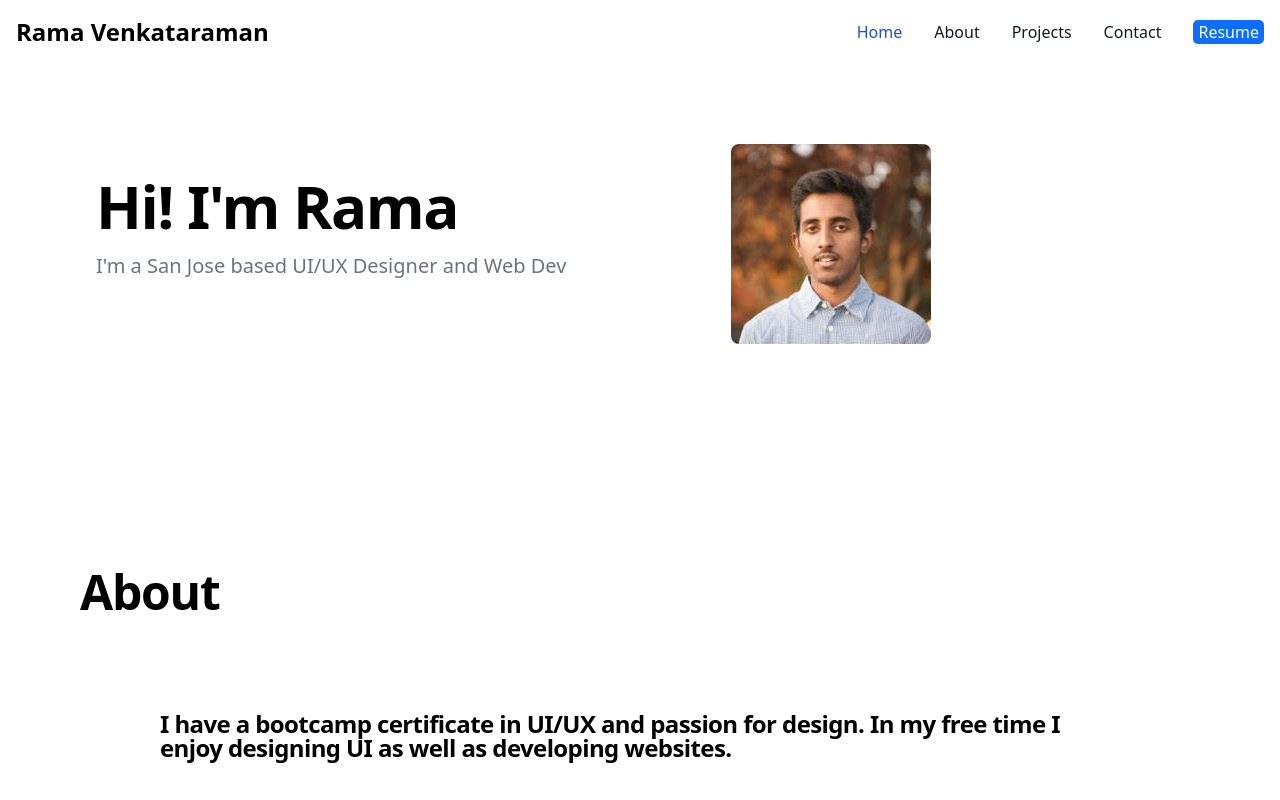
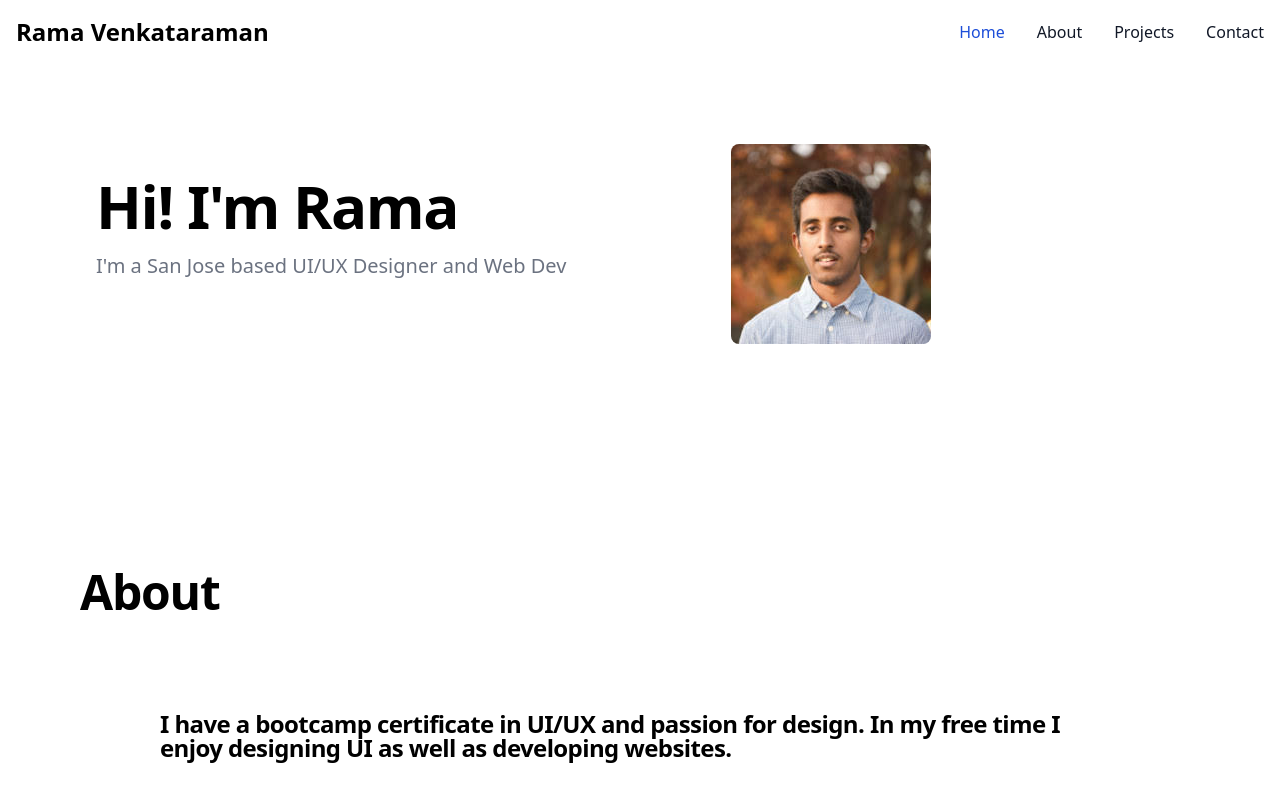
Before and after one commit to rvenkataraman7/Portfolio, a website: page index.html in a window 1280 px wide. Shown: the top 800 px of the page. Drawn offline with nearby package versions, Linux system fonts and the light colour scheme.

Commit message:
Update index.html
removed resume button

```diff
--- a/index.html
+++ b/index.html
@@ -39,9 +39,6 @@
                         <a href="#contact" class="block py-2 pl-3 pr-4 text-gray-900 rounded hover:bg-gray-100 md:hover:bg-transparent md:border-0 md:hover:text-blue-700 md:p-0 dark:text-white md:dark:hover:text-blue-500 dark:hover:bg-gray-700 dark:hover:text-white md:dark:hover:bg-transparent">Contact</a>
                     </li>
 
-                    <li style="color: white; background-color: #0d6efd; border-radius: 5px; padding-right: 5px; padding-left: 5px;">
-                        <a type="button" class="btn btn-primary" href="./ResumeRama.pdf">Resume</a>
-                    </li>
                     </ul>
                 </div>
                 </div>
```
